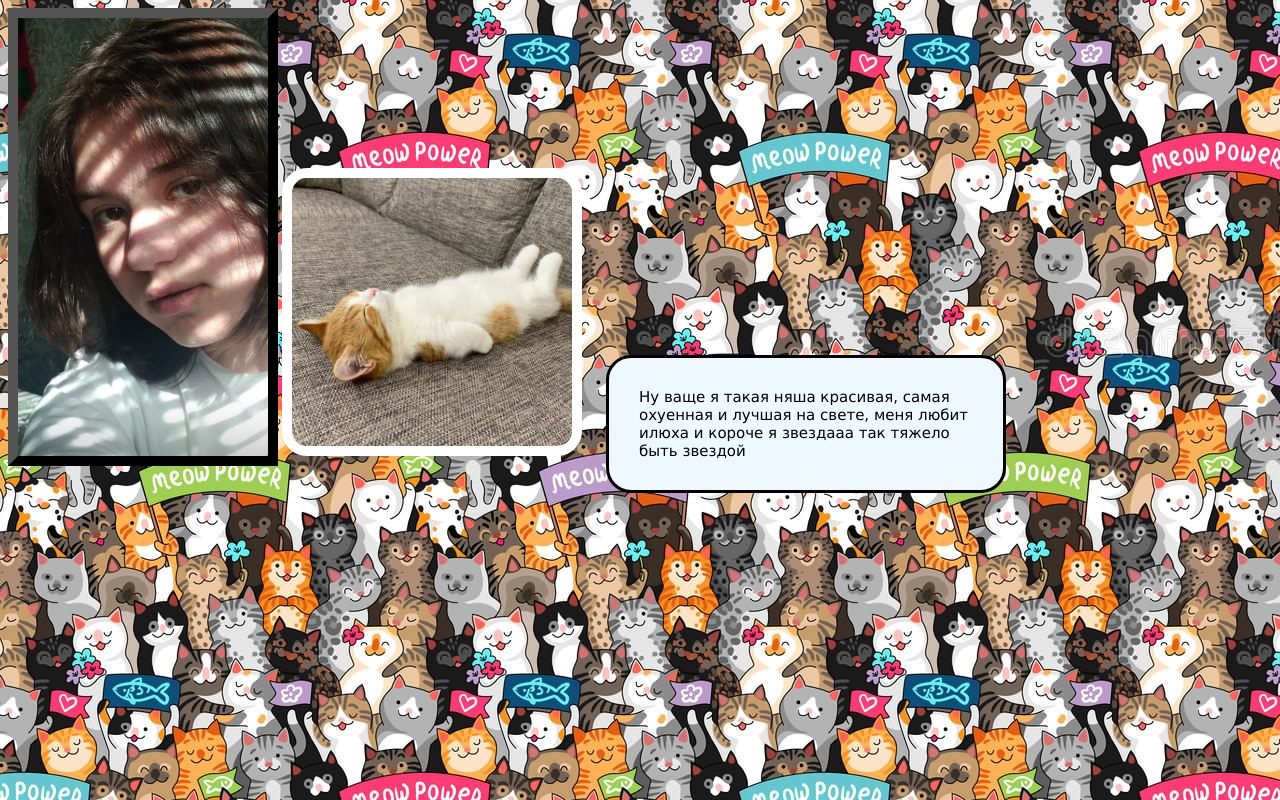
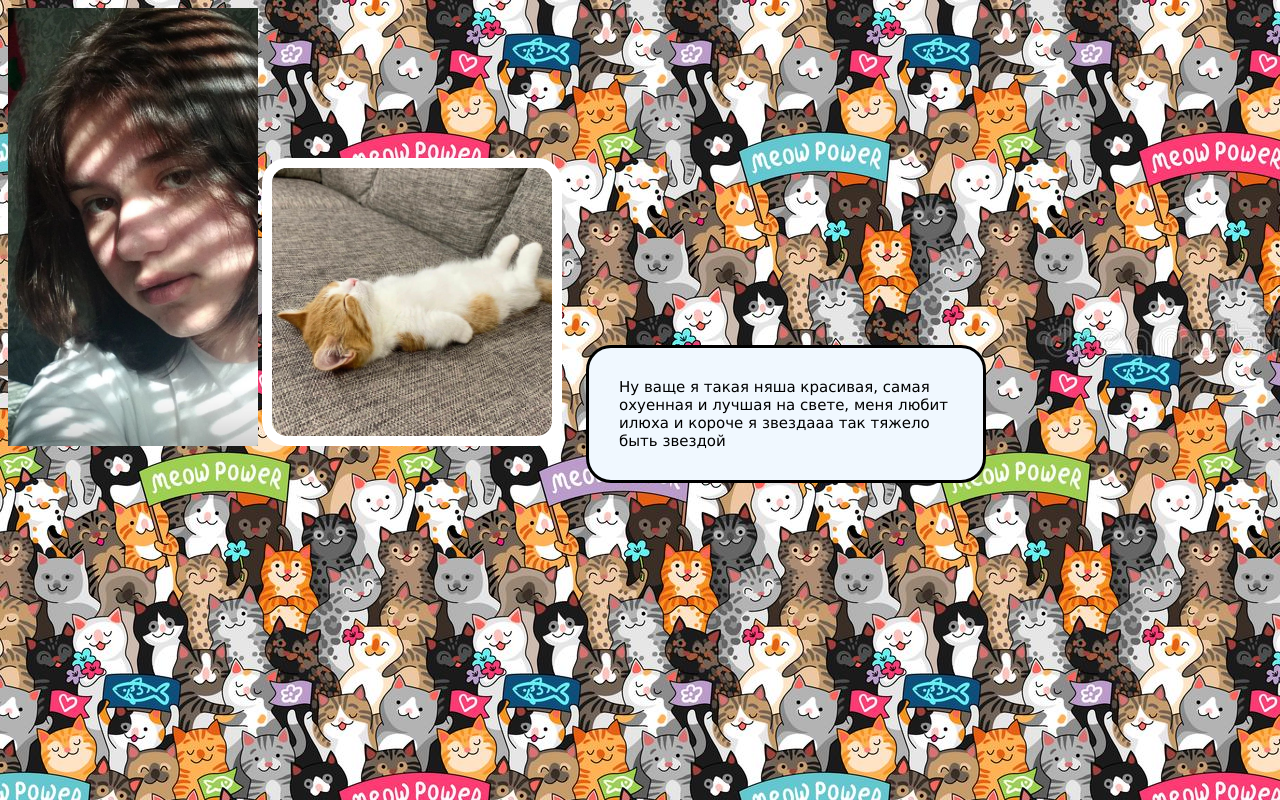
Before and after one commit to anyone864/lizatop, a plain HTML site: page index.html in a window 1280 px wide. Drawn offline with Linux system fonts and the light colour scheme.

Commit message:
Update index.html

```diff
--- a/index.html
+++ b/index.html
@@ -10,16 +10,13 @@
 </head>
 <body background="img/background.jpeg">
 
-    <div class="photoBlock">
-        <img src="img/liza.jpg" alt="liza" class="photo">
-    </div>
+    <img src="img/liza.jpg" alt="liza" class="photo">
 
-    <div>
-        <img src="img/cat.jpg" alt="" class="photoCat">
-    </div>
+    <img src="img/cat.jpg" alt="" class="photoCat">
 
     <div class="aboutMe">
         Ну ваще я такая няша красивая, самая охуенная и лучшая на свете, меня любит илюха и короче я звездааа так тяжело быть звездой
     </div>
+
 </body>
 </html>
```
